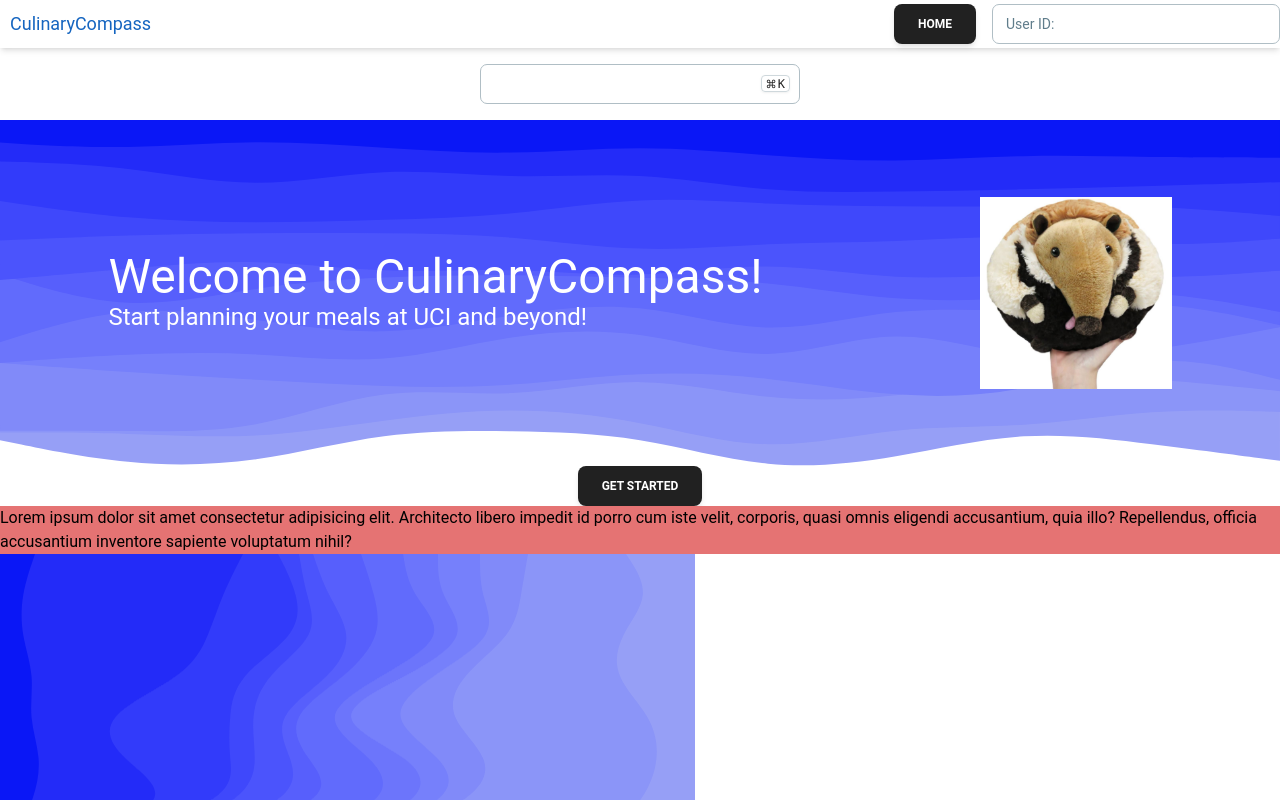
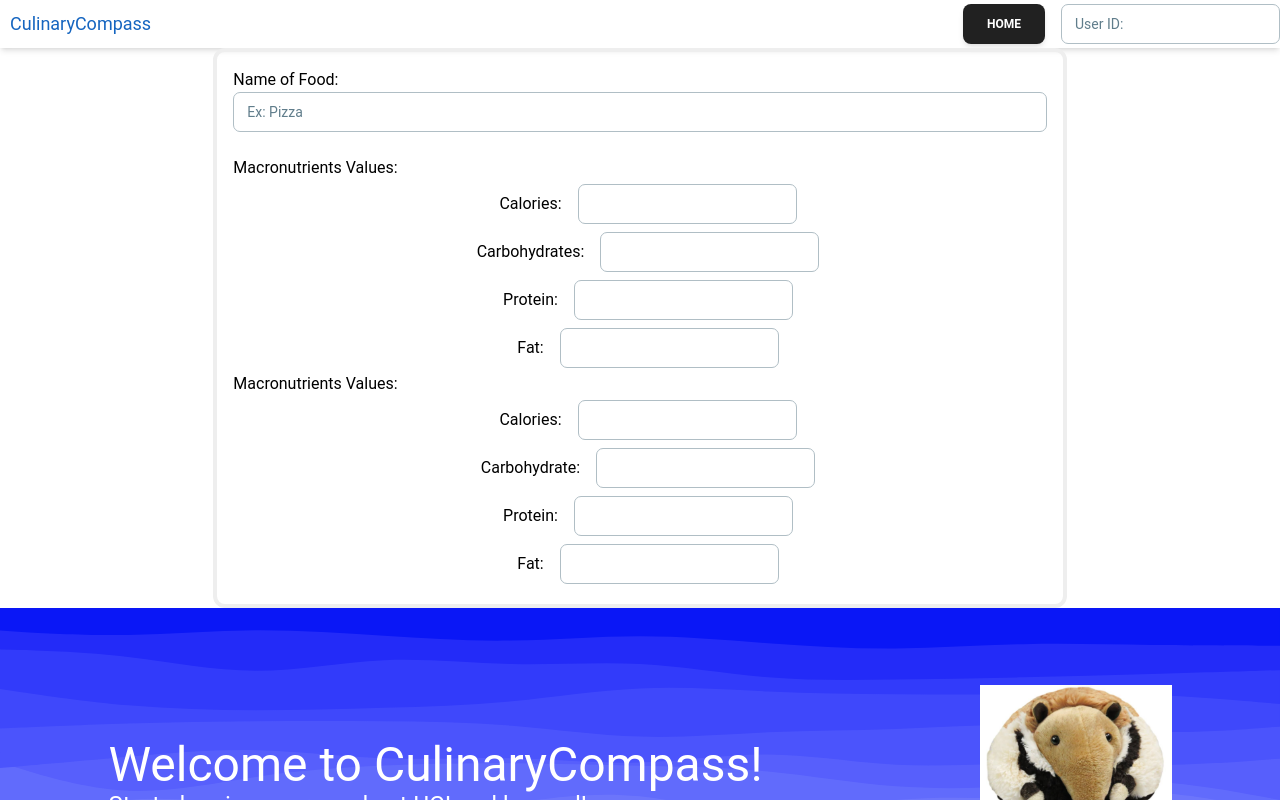
Before and after one commit to TuThanhHuy2124/culinary-compass, a React (Vite) app: page / in a window 1280 px wide. Shown: the top 800 px of the page. Built offline with nearby package versions, Linux system fonts and the light colour scheme.

Commit message:
Created food input and food details (WIP)

```diff
--- /dev/null
+++ b/src/components/CustomInput.jsx
@@ -0,0 +1,9 @@
+import { Input } from "@material-tailwind/react";
+
+export function CustomInput(props) {
+  return (
+    <div className="w-full">
+      <Input label={props.name} />
+    </div>
+  );
+}
--- /dev/null
+++ b/src/components/FoodDetail.jsx
@@ -0,0 +1,34 @@
+import { CustomInput } from "./CustomInput";
+import { FoodInput } from "./FoodInput";
+
+export default function FoodDetail(){
+    return (
+        <div className="flex flex-col justify-center w-2/3 border-4 p-4 border-gray rounded-xl">
+            <p>Name of Food:</p>
+            <CustomInput name="Ex: Pizza"/><br/>
+            <p>Macronutrients Values:</p>
+            <FoodInput name="Calories:"></FoodInput>
+            <FoodInput name="Carbohydrates:"></FoodInput>
+            <FoodInput name="Protein:"></FoodInput>
+            <FoodInput name="Fat:"></FoodInput>
+            <p>Macronutrients Values:</p>
+            <div className="flex justify-center items-center py-1">
+                <div className="mx-4 ">Calories: </div>
+                <div><CustomInput></CustomInput></div>
+            </div>
+            <div className="flex justify-center items-center py-1">
+                <div className="mx-4">Carbohydrate: </div>
+                <div><CustomInput></CustomInput></div>
+            </div>
+            <div className="flex justify-center items-center py-1">
+                <div className="mx-4">Protein: </div>
+                <div><CustomInput></CustomInput></div>
+            </div>
+            <div className="flex justify-center items-center py-1">
+                <div className="mx-4">Fat: </div>
+                <div><CustomInput></CustomInput></div>
+            </div>
+
+        </div>
+    );
+}
--- /dev/null
+++ b/src/components/FoodInput.jsx
@@ -0,0 +1,8 @@
+import { CustomInput } from "./CustomInput"
+
+export function FoodInput(props){
+    return <div className="flex justify-center items-center py-1">
+                <div className="mx-4 ">{props.name}</div>
+                <div><CustomInput></CustomInput></div>
+     </div>
+}
--- a/src/components/IDInput.jsx
+++ /dev/null
@@ -1,9 +0,0 @@
-import { Input } from "@material-tailwind/react";
-
-export function IDInput() {
-  return (
-    <div className="w-72">
-      <Input label="User ID:" />
-    </div>
-  );
-}
--- a/src/components/Layout.jsx
+++ b/src/components/Layout.jsx
@@ -1,25 +1,41 @@
 import { Button } from "@material-tailwind/react";
 import { Link, Outlet } from "react-router-dom";
-import { IDInput } from "./IDInput";
+import { CustomInput } from "./CustomInput";
 import { LinkButton } from "./LinkButton";
 
-export default function Layout () {
-
+export default function Layout() {
     return (
         <>
             <header className="w-screen h-max flex items-center justify-between shadow-md">
-                <Link to="/"><h1 id="header-title" className="text-lg text-blue-800 p-2.5">CulinaryCompass</h1></Link>
+                <Link to="/">
+                    <h1
+                        id="header-title"
+                        className="text-lg text-blue-800 p-2.5"
+                    >
+                        CulinaryCompass
+                    </h1>
+                </Link>
                 <ul className="flex space-x-4">
                     <LinkButton name="Home" destination="/"></LinkButton>
-                    <li><IDInput></IDInput></li>
+                    <li>
+                        <CustomInput name="User ID:"></CustomInput>
+                    </li>
                 </ul>
             </header>
-            <Outlet/>
+            <Outlet />
             <footer className="w-screen h-max flex items-center justify-between">
-                <LinkButton name="GitHub" destination="https://github.com/TuThanhHuy2124/culinary-compass"></LinkButton>
-                <h1 id="footer-title" className="text-lg text-blue-800">CulinaryCompass</h1>
-                <LinkButton name="Contact Us" destination="mailto:thtu1@uci.edu"></LinkButton>
+                <LinkButton
+                    name="GitHub"
+                    destination="https://github.com/TuThanhHuy2124/culinary-compass"
+                ></LinkButton>
+                <h1 id="footer-title" className="text-lg text-blue-800">
+                    CulinaryCompass
+                </h1>
+                <LinkButton
+                    name="Contact Us"
+                    destination="mailto:thtu1@uci.edu"
+                ></LinkButton>
             </footer>
         </>
-    )
+    );
 }
--- a/src/pages/Home.jsx
+++ b/src/pages/Home.jsx
@@ -1,29 +1,46 @@
-import { Button } from "@material-tailwind/react"
-import { IDInput } from "../components/IDInput"
-import { SearchBar } from "../components/SearchBar"
-export default function Home () {
+import { Button } from "@material-tailwind/react";
+import FoodDetail from "../components/FoodDetail";
+export default function Home() {
     return (
         <div className="min-h-screen flex flex-col items-center justify-start w-screen">
-            <SearchBar></SearchBar>
-            <div id="bg-container" className="relative h-auto bg-contain bg-no-repeat w-full">
+            <FoodDetail/>
+            <div
+                id="bg-container"
+                className="relative h-auto bg-contain bg-no-repeat w-full"
+            >
                 <img id="bg" src="../../home_bg.svg"></img>
                 <div className="box-border w-full absolute top-1/2 -translate-y-1/2 flex items-center justify-around">
                     <div id="greeting" className="">
-                        <h1 className="text-5xl text-white">Welcome to CulinaryCompass!</h1>
-                        <h2 className="text-2xl text-white">Start planning your meals at UCI and beyond!</h2>
+                        <h1 className="text-5xl text-white">
+                            Welcome to CulinaryCompass!
+                        </h1>
+                        <h2 className="text-2xl text-white">
+                            Start planning your meals at UCI and beyond!
+                        </h2>
                     </div>
                     <img src="../../home_img.png" className="h-auto w-48"></img>
                 </div>
             </div>
             <Button>Get Started</Button>
             <div id="row-1">
-                <p className="bg-red-300 w-full">Lorem ipsum dolor sit amet consectetur adipisicing elit. Architecto libero impedit id porro cum iste velit, corporis, quasi omnis eligendi accusantium, quia illo? Repellendus, officia accusantium inventore sapiente voluptatum nihil?</p>
+                <p className="bg-red-300 w-full">
+                    Lorem ipsum dolor sit amet consectetur adipisicing elit.
+                    Architecto libero impedit id porro cum iste velit, corporis,
+                    quasi omnis eligendi accusantium, quia illo? Repellendus,
+                    officia accusantium inventore sapiente voluptatum nihil?
+                </p>
                 <img src="../../home_top_bg.svg"></img>
             </div>
             <div id="row-2">
                 <img src="../../home_bottom_bg.svg"></img>
-                <p>Lorem ipsum dolor sit, amet consectetur adipisicing elit. Mollitia eligendi, alias laudantium perferendis iste commodi in nostrum, exercitationem, fuga ducimus nisi doloribus. Tenetur praesentium esse excepturi illum minus totam consequatur.</p>
+                <p>
+                    Lorem ipsum dolor sit, amet consectetur adipisicing elit.
+                    Mollitia eligendi, alias laudantium perferendis iste commodi
+                    in nostrum, exercitationem, fuga ducimus nisi doloribus.
+                    Tenetur praesentium esse excepturi illum minus totam
+                    consequatur.
+                </p>
             </div>
         </div>
-    )
+    );
 }
```
